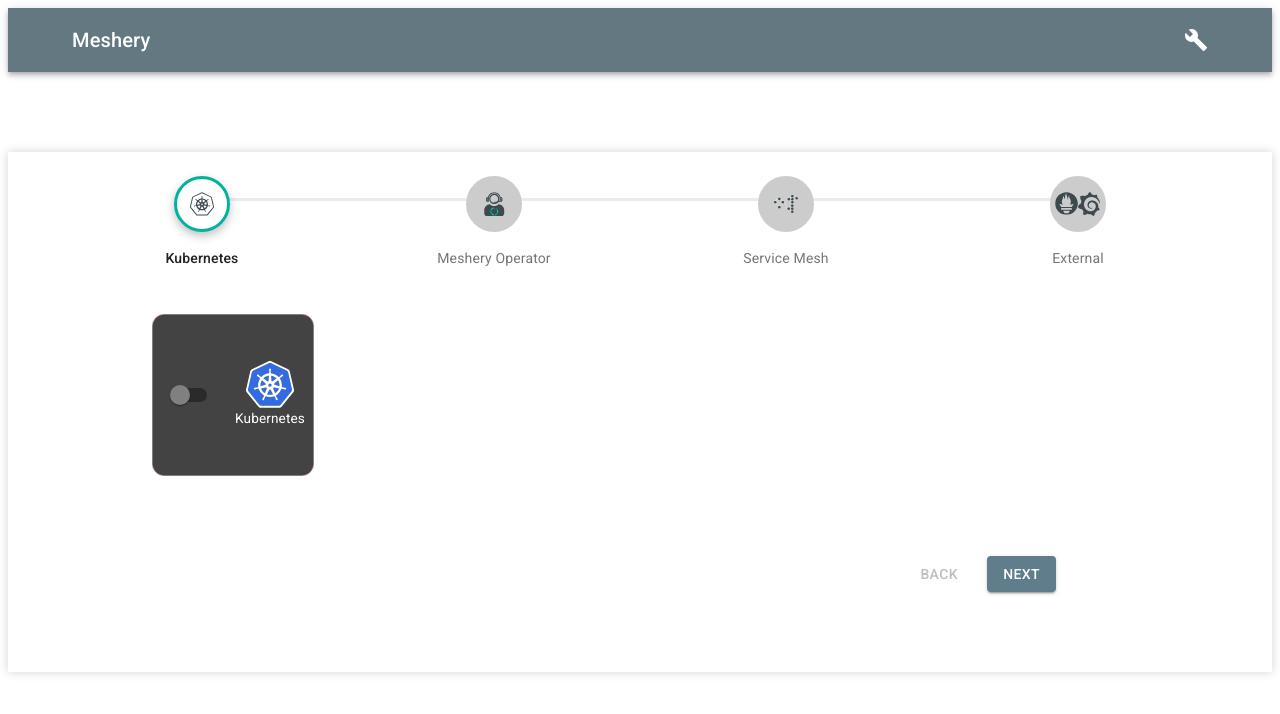
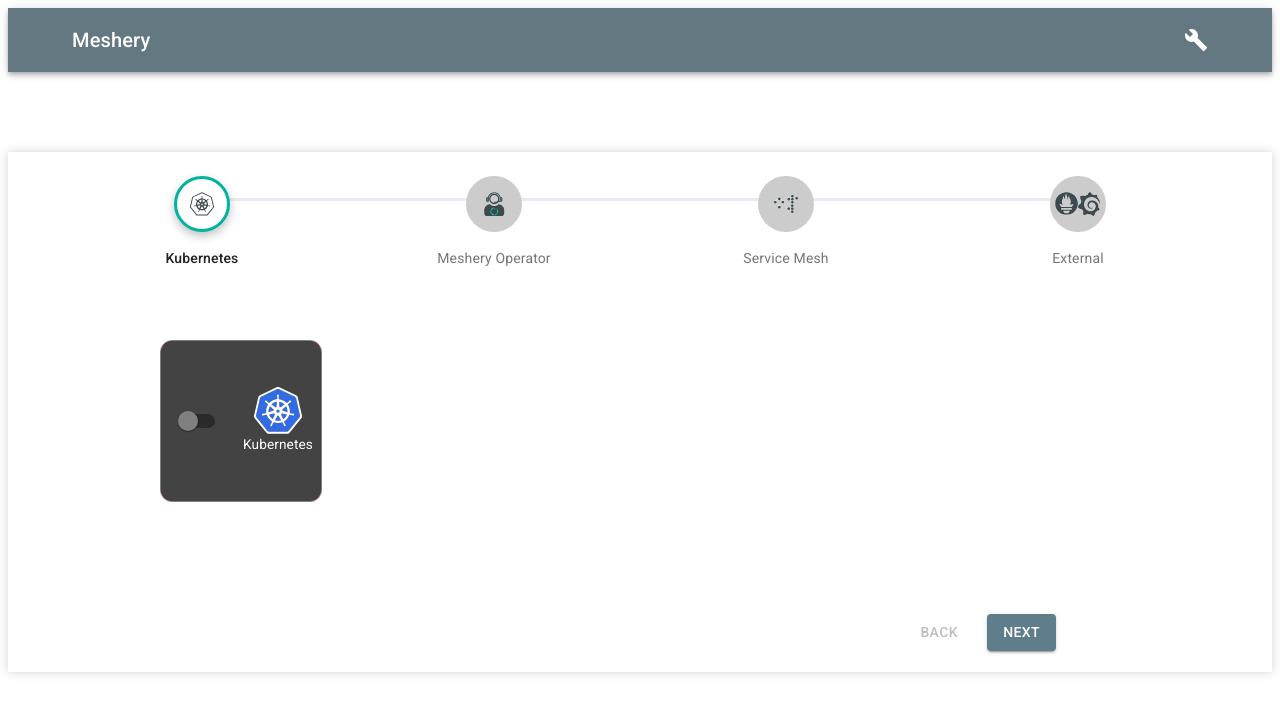
Before and after one commit to bartkalanski/configuration-wizard, a React (Create React App) app: page /wizard in a window 1280 px wide. Shown: the top 714 px of the page. Built offline with nearby package versions, Linux system fonts and the light colour scheme.

Commit message:
Fix card style

```diff
--- a/src/components/AddServiceMesh.js
+++ b/src/components/AddServiceMesh.js
@@ -4,12 +4,14 @@
   withStyles,
   Switch,
   FormControlLabel,
-  Container,
   Card,
   CardContent,
   Typography,
+  Container,
 } from "@material-ui/core/";
-import FiberManualRecordRoundedIcon from "@material-ui/icons/FiberManualRecordRounded";
+
+import TimerIcon from '@material-ui/icons/Timer';
+import FiberManualRecordRoundedIcon from '@material-ui/icons/FiberManualRecordRounded';
 
 const MeshySwitch = withStyles({
   switchBase: {
@@ -26,29 +28,25 @@
 })(Switch);
 
 const useStyles = makeStyles({
-  root: {
+  cardContainer: {
     display: "flex",
     flexDirection: "row",
-    alignContent: "center",
-    justifyContent: "center",
+    justifyContent: "flex-start",
+    padding: "2rem 6rem",
   },
   card: {
-    height: "14rem",
-    width: "14rem",
-    margin: "1rem 2rem -1rem 2rem",
-    borderRadius: "15%",
+    position: "relative",
+    width: "10rem",
+    border: "1px solid gray",
+    borderRadius: "0.75rem",
+    margin: "1rem 2rem 5rem 2rem",
+  },
+  cardChecked: {
+    height: "15rem",
+    marginBottom: "0rem",
   },
   cardUnchecked: {
-    height: "8.4rem",
-    width: "14rem",
-    margin: "1rem 2rem 5.4rem 2rem",
-    borderRadius: "35px 35px 0 0",
-  },
-  cardUncheckedTwo: {
-    height: "8.4rem",
-    width: "14rem",
-    margin: "1rem 2rem 5.4rem 2rem",
-    borderRadius: "35px",
+    height: "10rem",
   },
   cardContent: {
     background: "red",
@@ -62,7 +60,7 @@
   },
   contentTop: {
     background: "#434343",
-    height: "60%",
+    height: "12rem",
     width: "100%",
     display: "flex",
     alignItems: "center",
@@ -74,16 +72,24 @@
     display: "flex",
     alignItems: "center",
   },
-
-  contentTopImg: {
-    //color: "white",
-  },
   contentTopSwitcher: {
     marginLeft: "0.5rem",
   },
+  iconContainer: {
+    display: "flex",
+    flexDirection: "column",
+    alignItems: "center",
+  },
+  cardIcon: {
+    width: "3rem",
+  },
+  cardIconText: {
+    color: "white",
+    fontSize: "0.85rem",
+  },
   contentBottomChecked: {
     background: "white",
-    height: "40%",
+    height: "6rem",
     width: "100%",
     display: "flex",
     flexDirection: "column",
@@ -93,18 +99,22 @@
   contentBottomUnchecked: {
     display: "none",
   },
-  contentBottomControlPlane: {},
-  contentBottomDataPlane: {},
+  contentBottomInput: {
+    border: "1px solid lightgray",
+    borderRadius: "5px",
+    width: "9rem",
+    height: "2rem",
+    marginBottom: "0.15rem",
+    fontSize: "0.75rem",
+    padding: "0.50rem",
+  },
   contentBottomIcon: {
     marginBottom: "-0.4rem",
     color: "#00B39F",
   },
-  contentBottomIconDisabled: {
-    marginBottom: "-0.4rem",
-  },
 });
 
-const AddServiceMesh = () => {
+const External = () => {
   const [state, setState] = React.useState({
     checkedA: false,
     checkedB: false,
@@ -117,9 +127,13 @@
   };
 
   return (
-    <Container className={classes.root}>
+    <Container className={classes.cardContainer}>
       <Card
-        className={state.checkedA ? classes.card : classes.cardUnchecked}
+        className={
+          state.checkedA
+            ? `${classes.card} ${classes.cardChecked}`
+            : `${classes.card} ${classes.cardUnchecked}`
+        }
         variant="outlined"
       >
         <CardContent className={classes.cardContent}>
@@ -133,12 +147,13 @@
               control={<MeshySwitch checked={state.checkedA} name="checkedA" />}
               onChange={handleChange}
             />
-            <Typography
-              className={classes.contentTopImg}
-              color={state.checkedA ? "error" : "textPrimary"}
-            >
-              SVG Goes Here
-            </Typography>
+            <div className={classes.iconContainer}>
+              <TimerIcon className={classes.cardIcon} />
+              <Typography className={classes.cardIconText} color="primary">
+                Open Service <br />
+                Mesh
+              </Typography>
+            </div>
           </div>
           <div
             className={
@@ -163,7 +178,11 @@
         </CardContent>
       </Card>
       <Card
-        className={state.checkedB ? classes.card : classes.cardUncheckedTwo}
+        className={
+          state.checkedB
+            ? `${classes.card} ${classes.cardChecked}`
+            : `${classes.card} ${classes.cardUnchecked}`
+        }
         variant="outlined"
       >
         <CardContent className={classes.cardContent}>
@@ -177,12 +196,12 @@
               control={<MeshySwitch checked={state.checkedB} name="checkedB" />}
               onChange={handleChange}
             />
-            <Typography
-              className={classes.contentTopImg}
-              color={state.checkedB ? "error" : "textPrimary"}
-            >
-              SVG Goes Here
-            </Typography>
+            <div className={classes.iconContainer}>
+              <TimerIcon className={classes.cardIcon} />
+              <Typography className={classes.cardIconText} color="primary">
+                Consul
+              </Typography>
+            </div>
           </div>
           <div
             className={
@@ -192,35 +211,64 @@
             }
           >
             <Typography className={classes.contentBottomControlPlane}>
-              Control Plane: 0{" "}
+              Control Plane: 6{" "}
               <FiberManualRecordRoundedIcon
-                className={classes.contentBottomIconDisabled}
-                color="disabled"
+                className={classes.contentBottomIcon}
               />
             </Typography>
             <Typography className={classes.contentBottomDataPlane}>
-              Data Plane: 0
+              Data Plane: 18
               <FiberManualRecordRoundedIcon
-                className={classes.contentBottomIconDisabled}
-                color="disabled"
+                className={classes.contentBottomIcon}
               />
             </Typography>
           </div>
         </CardContent>
       </Card>
-      <Card className={classes.cardUncheckedTwo} variant="outlined">
+      <Card
+        className={
+          state.checkedC
+            ? `${classes.card} ${classes.cardChecked}`
+            : `${classes.card} ${classes.cardUnchecked}`
+        }
+        variant="outlined"
+      >
         <CardContent className={classes.cardContent}>
-          <div className={classes.contentTopUnchecked}>
+          <div
+            className={
+              state.checkedC ? classes.contentTop : classes.contentTopUnchecked
+            }
+          >
             <FormControlLabel
               className={classes.contentTopSwitcher}
               control={<MeshySwitch checked={state.checkedC} name="checkedC" />}
               onChange={handleChange}
             />
-            <Typography
-              className={classes.contentTopImg}
-              color={state.checkedC ? "error" : "textPrimary"}
-            >
-              SVG Goes Here
+            <div className={classes.iconContainer}>
+              <TimerIcon className={classes.cardIcon} />
+              <Typography className={classes.cardIconText} color="primary">
+                Linkered
+              </Typography>
+            </div>
+          </div>
+          <div
+            className={
+              state.checkedC
+                ? classes.contentBottomChecked
+                : classes.contentBottomUnchecked
+            }
+          >
+            <Typography className={classes.contentBottomControlPlane}>
+              Control Plane: 6{" "}
+              <FiberManualRecordRoundedIcon
+                className={classes.contentBottomIcon}
+              />
+            </Typography>
+            <Typography className={classes.contentBottomDataPlane}>
+              Data Plane: 18
+              <FiberManualRecordRoundedIcon
+                className={classes.contentBottomIcon}
+              />
             </Typography>
           </div>
         </CardContent>
@@ -229,4 +277,4 @@
   );
 };
 
-export default AddServiceMesh;
+export default External;
--- a/src/components/Kubernetes.js
+++ b/src/components/Kubernetes.js
@@ -7,9 +7,11 @@
   Input,
   Card,
   CardContent,
+  Container,
   Typography,
 } from "@material-ui/core/";
 
+import mesheryOperatorIcon from "../icons/meshery-operator-dark.svg";
 import kubernetesIcon from "../icons/Kubernetes.svg";
 
 const MeshySwitch = withStyles({
@@ -27,24 +29,24 @@
 })(Switch);
 
 const useStyles = makeStyles({
-  root: {
+  cardContainer: {
     display: "flex",
     flexDirection: "row",
-    alignContent: "center",
-    justifyContent: "center",
+    justifyContent: "flex-start",
+    padding: "2rem 6rem",
   },
   card: {
     position: "relative",
-    left: "7.5rem",
     width: "10rem",
     border: "1px solid gray",
     borderRadius: "0.75rem",
+    margin: "1rem 2rem 5rem 2rem",
   },
   cardChecked: {
     height: "15rem",
+    marginBottom: "0rem",
   },
   cardUnchecked: {
-    bottom: "5rem",
     height: "10rem",
   },
   cardContent: {
@@ -120,6 +122,8 @@
   };
 
   return (
+    <Container className={classes.cardContainer}>
+      {" "}
       <Card
         className={
           state.checked
@@ -170,6 +174,7 @@
           </div>
         </CardContent>
       </Card>
+    </Container>
   );
 };
 
--- a/src/components/MesheryOperator.js
+++ b/src/components/MesheryOperator.js
@@ -4,9 +4,9 @@
   withStyles,
   Switch,
   FormControlLabel,
-  Input,
   Card,
   CardContent,
+  Container,
   Typography,
 } from "@material-ui/core/";
 
@@ -27,24 +27,24 @@
 })(Switch);
 
 const useStyles = makeStyles({
-  root: {
+  cardContainer: {
     display: "flex",
     flexDirection: "row",
-    alignContent: "center",
-    justifyContent: "center",
+    justifyContent: "flex-start",
+    padding: "2rem 6rem",
   },
   card: {
     position: "relative",
-    left: "7.5rem",
     width: "10rem",
     border: "1px solid gray",
     borderRadius: "0.75rem",
+    margin: "1rem 2rem 5rem 2rem",
   },
   cardChecked: {
     height: "15rem",
+    marginBottom: "0rem",
   },
   cardUnchecked: {
-    bottom: "5rem",
     height: "10rem",
   },
   cardContent: {
@@ -120,6 +120,8 @@
   };
 
   return (
+    <Container className={classes.cardContainer}>
+      {" "}
       <Card
         className={
           state.checked
@@ -143,10 +145,10 @@
               <img
                 className={classes.cardIcon}
                 src={mesheryOperatorIcon}
-              alt="Meshery operator icon"
+                alt="Meshery Operator icon"
               />
               <Typography className={classes.cardIconText} color="primary">
-              Meshery <br/>Operator
+                Meshery<br/>Operator
               </Typography>
             </div>
           </div>
@@ -160,6 +162,7 @@
           </div>
         </CardContent>
       </Card>
+    </Container>
   );
 };
 
```
Lines whose indentation alone changed are shown as unchanged.
